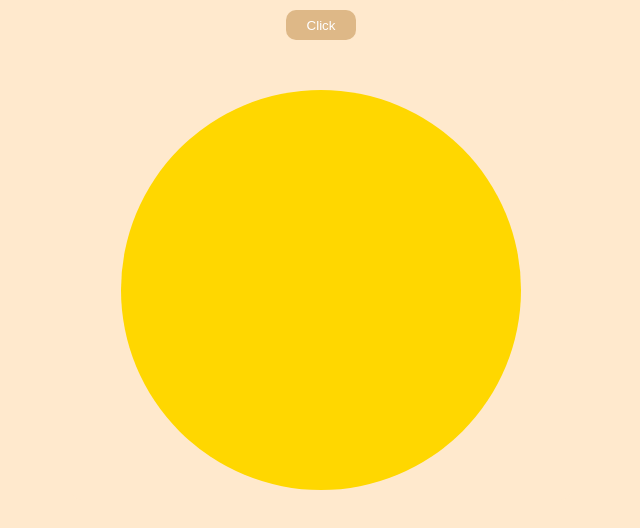
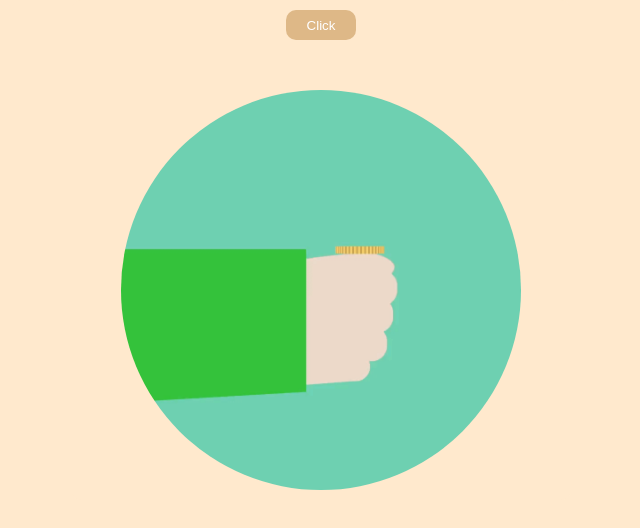
Before and after one commit to Meitashi/-, a plain HTML site: page index.html in a window 1280 px wide. Shown: the whole page, without its empty margins (319-959 px from the left). Drawn offline with Linux system fonts and the light colour scheme; the site is published under a folder, as on GitHub Pages, so addresses that start at the root find nothing.

Commit message:
style.css

```diff
--- a/style.css
+++ b/style.css
@@ -56,6 +56,6 @@ body{
     height: 400px;
     border-radius: 50%;
     background-color: gold;
-    background-image: url("/coin-flip-30.png");
+    background-image: url("coin-flip-30.png");
     background-size: cover;
 }
```
